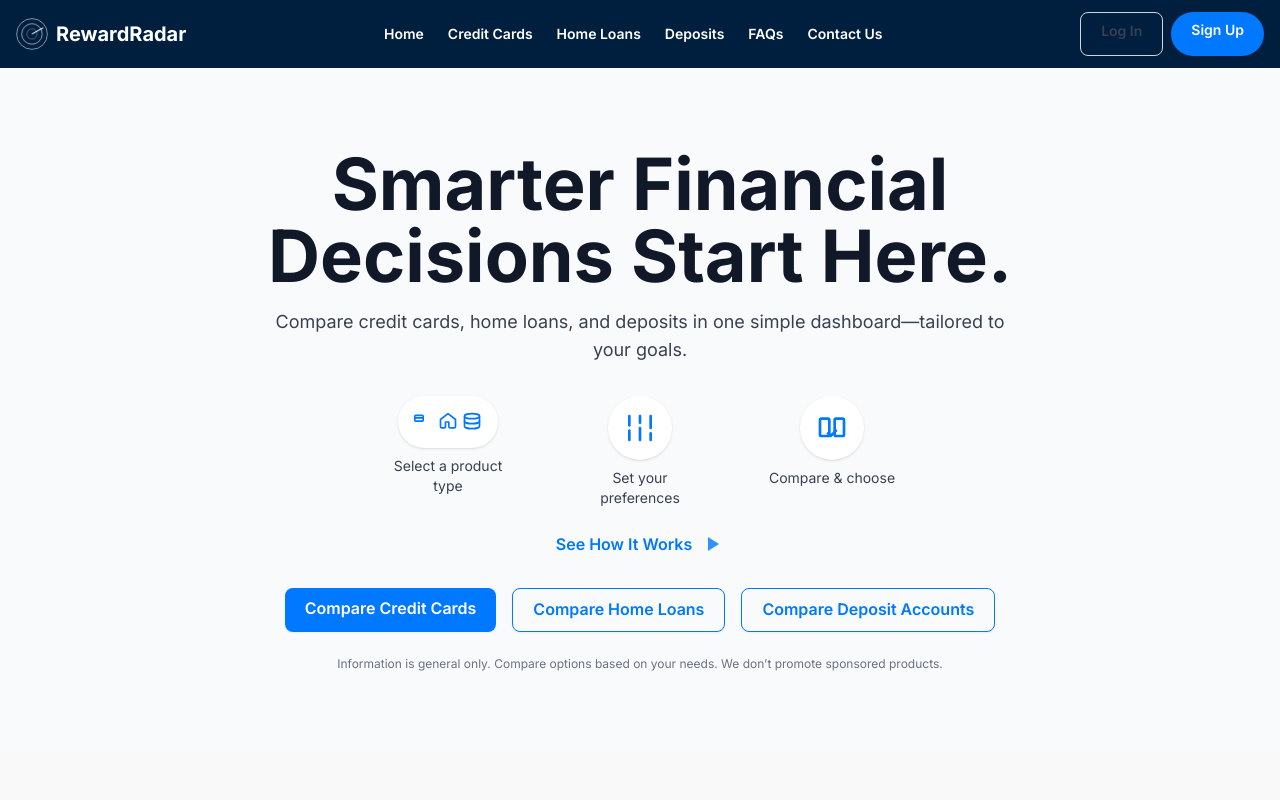
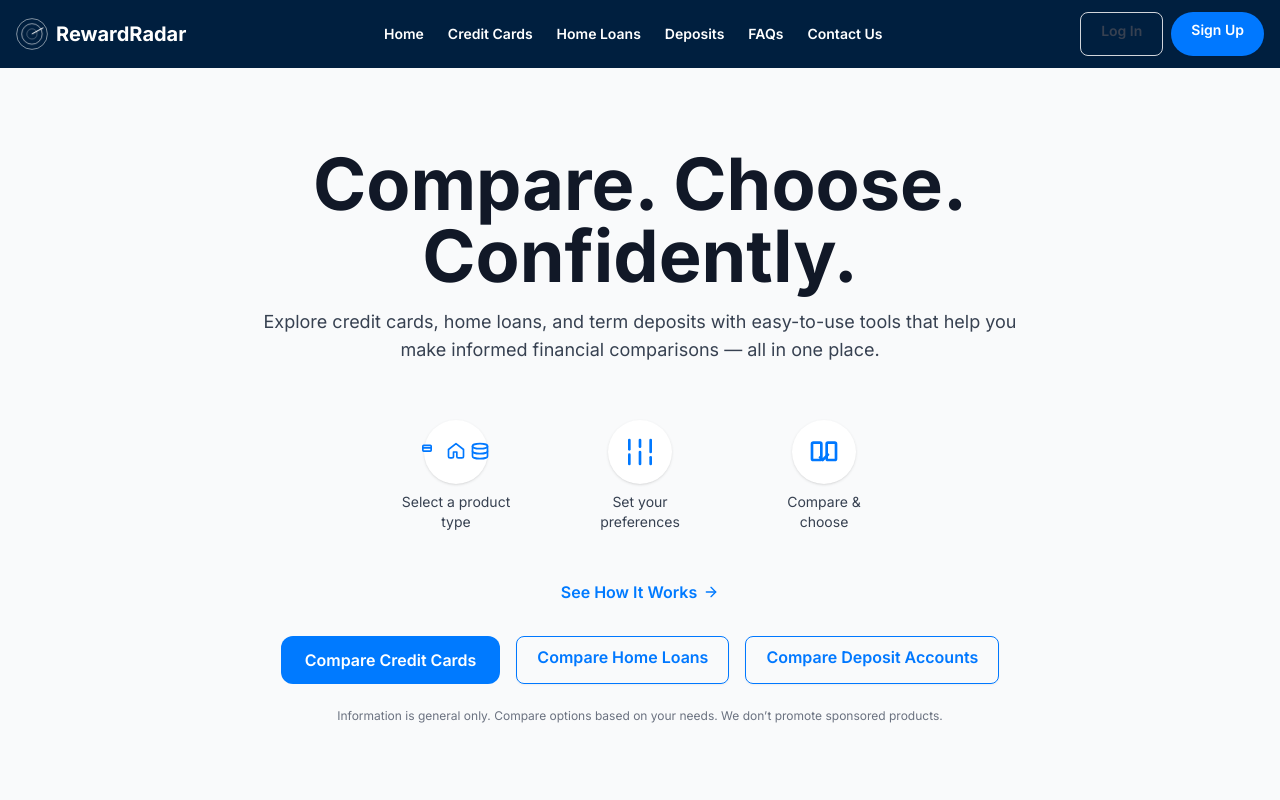
Before and after one commit to mohitkesarwani/creditcardsUI, a React (Vite) app: page / in a window 1280 px wide. Shown: the top 800 px of the page. Built offline with nearby package versions, Linux system fonts and the light colour scheme; no server answers; the HTML template or start-up script is replaced by a standard one.

Commit message:
Update hero content and styles

```diff
--- a/src/components/HeroInfographic.jsx
+++ b/src/components/HeroInfographic.jsx
@@ -48,20 +48,20 @@ const steps = [
 
 function HeroInfographic() {
   return (
-    <div className="mt-8 flex flex-col sm:flex-row justify-center items-start gap-8 sm:gap-16">
+    <div className="mt-8 flex flex-col sm:flex-row justify-center items-center gap-8 sm:gap-16">
       {steps.map((step, i) => (
         <motion.div
           key={step.label}
-          className="flex flex-col items-center text-center"
+          className="flex flex-col items-center text-center gap-2 w-[120px] my-6"
           initial={{ opacity: 0, y: 15 }}
           whileInView={{ opacity: 1, y: 0 }}
           viewport={{ once: true, amount: 0.5 }}
           transition={{ duration: 0.35, ease: 'easeInOut', delay: i * 0.1 }}
         >
-          <div className="p-4 bg-white rounded-full shadow text-accent mb-2">
+          <div className="flex items-center justify-center w-16 h-16 rounded-full bg-white shadow text-accent">
             {step.icon}
           </div>
-          <p className="text-sm font-medium text-gray-700 w-32">{step.label}</p>
+          <p className="text-sm font-medium text-gray-700">{step.label}</p>
         </motion.div>
       ))}
     </div>
--- a/src/pages/LandingPage.jsx
+++ b/src/pages/LandingPage.jsx
@@ -17,29 +17,37 @@ function LandingPage() {
             animate={{ opacity: 1, y: 0 }}
             transition={{ duration: 0.6 }}
           >
-            Smarter Financial Decisions Start Here.
+            Compare. Choose. Confidently.
           </motion.h1>
           <p className="mb-8 text-lg text-gray-700">
-            Compare credit cards, home loans, and deposits in one simple dashboard—tailored to your goals.
+            Explore credit cards, home loans, and term deposits with easy-to-use tools that help you make informed financial comparisons — all in one place.
           </p>
           <HeroInfographic />
           <a
             href="#how-it-works"
-            className="inline-flex items-center gap-2 text-accent font-semibold group mt-6"
+            className="inline-flex items-center font-semibold text-[#007aff] mt-6"
           >
-            <span className="transition-transform duration-300 ease-in-out group-hover:translate-x-2">
-              See How It Works
-            </span>
+            <span>See How It Works</span>
             <svg
-              className="w-6 h-6 opacity-80 transition-transform duration-300 ease-in-out group-hover:opacity-100 group-hover:scale-110"
+              className="w-4 h-4 ml-[6px]"
               viewBox="0 0 24 24"
-              fill="currentColor"
+              fill="none"
+              stroke="currentColor"
+              strokeWidth="2"
+              strokeLinecap="round"
+              strokeLinejoin="round"
             >
-              <path d="M8 5v14l11-7z" />
+              <path d="M5 12h14" />
+              <path d="M12 5l7 7-7 7" />
             </svg>
           </a>
           <div className="flex flex-col sm:flex-row justify-center gap-4 mt-8">
-            <Link to="/credit-cards" className="btn btn-primary">Compare Credit Cards</Link>
+            <Link
+              to="/credit-cards"
+              className="bg-[#007aff] text-white rounded-[12px] text-[16px] font-semibold px-6 py-3"
+            >
+              Compare Credit Cards
+            </Link>
             <Link to="/home-loans" className="btn btn-secondary">Compare Home Loans</Link>
             <Link to="/deposits" className="btn btn-secondary">Compare Deposit Accounts</Link>
           </div>
@@ -108,6 +116,9 @@ function LandingPage() {
           </div>
         </div>
       </section>
+      <p className="text-[12px] text-[#888] mt-8 px-4 max-w-3xl mx-auto text-center md:text-left">
+        Information on this site is general in nature and does not constitute financial advice. Always consider your personal circumstances before making a financial decision.
+      </p>
     </div>
   );
 }
```
